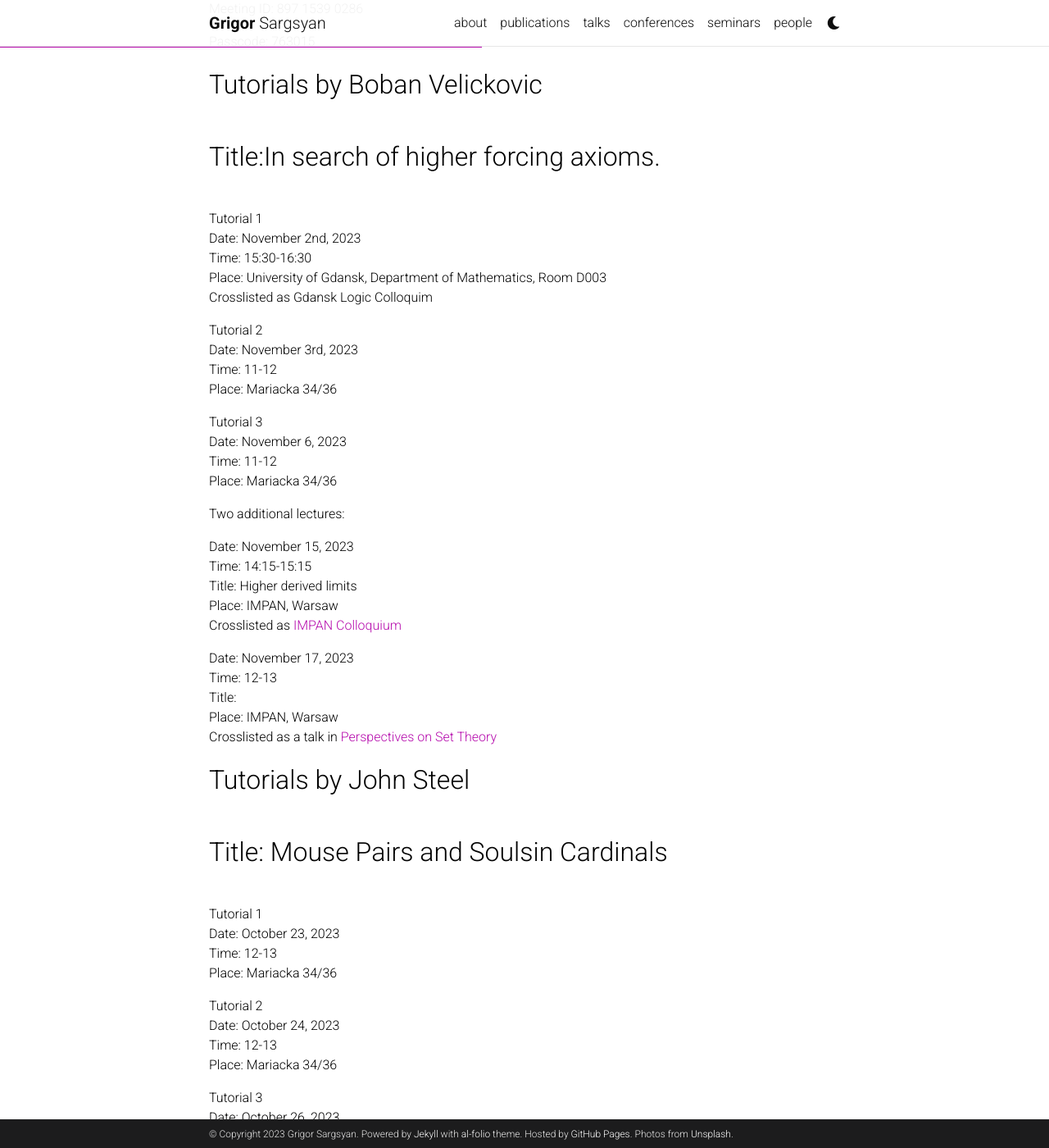
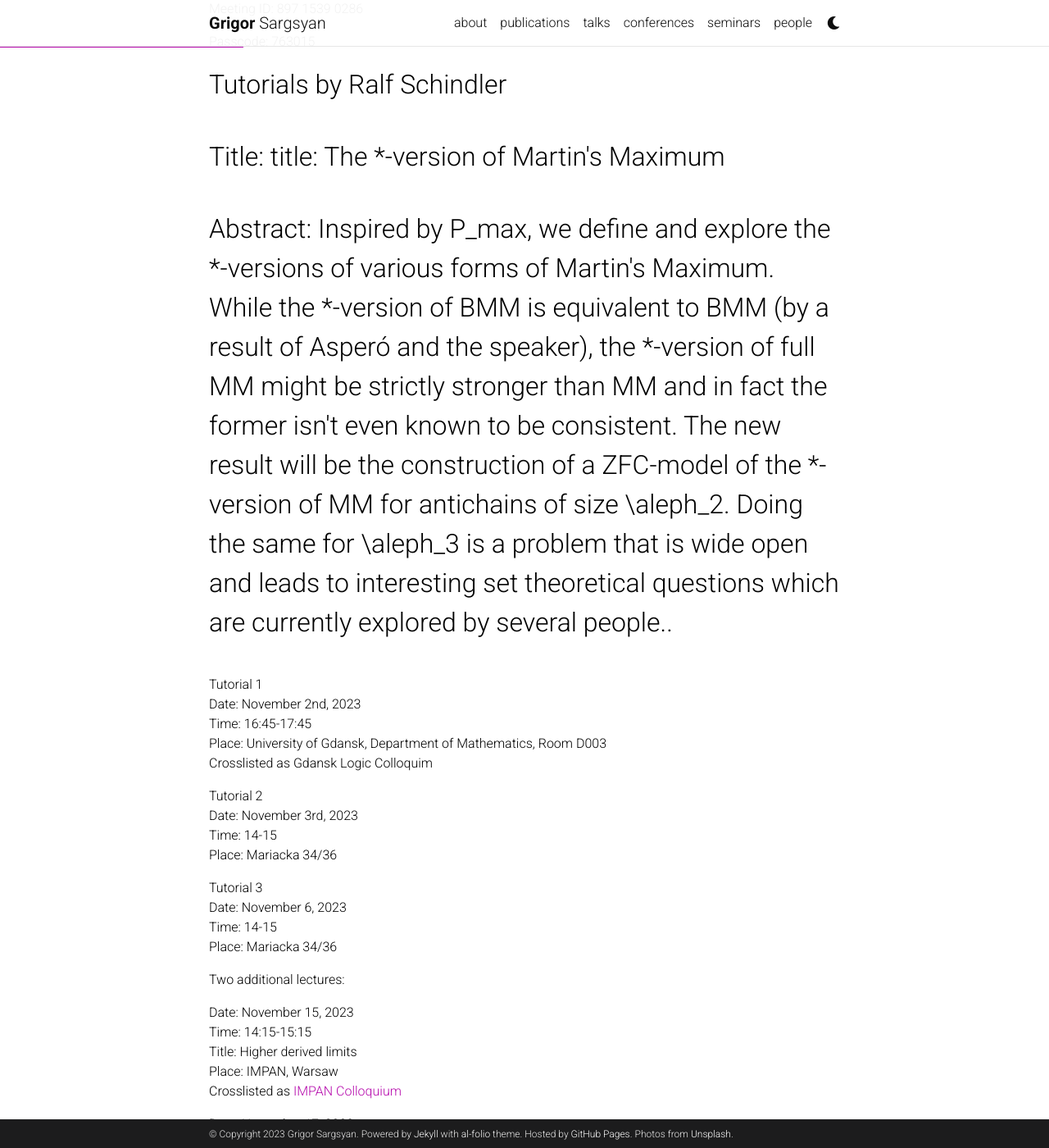
Before and after one commit to grigorsarg/grigorsarg.github.io, a Jekyll site: the page built from _seminars/BST.md, in a window 1280 px wide and 1400 px high, scrolled down 663 px. Shown: the whole window at 82% size. Built offline with Jekyll 4.4.1, drawn with Linux system fonts in a browser that asks for light colours; comment, search, counter and statistics services are not loaded; a style sheet for code colours, icons or effects is not loaded; some of the changed text lies outside the part shown.

Commit message:
Update BST.md

```diff
--- a/_seminars/BST.md
+++ b/_seminars/BST.md
@@ -27,6 +27,42 @@ Zoom Info:
 Meeting ID: 897 1539 0286
 
 Passcode: 763015
+
+<font size="+3"> Tutorials by Ralf Schindler</font> <br>
+<font size="+3"> Title:    title: The *-version of Martin's Maximum </font> <br>
+<font size="+3"> Abstract: Inspired by P_max, we define and explore the *-versions of various forms of Martin's Maximum. While the *-version of BMM is equivalent to BMM (by a result of Asperó and the speaker), the *-version of full MM might be strictly stronger than MM and in fact the former isn't even known to be consistent. The new result will be the construction of a ZFC-model of the *-version of MM for antichains of size \aleph_2. Doing the same for \aleph_3 is a problem that is wide open and leads to interesting set theoretical questions which are currently explored by several people..</font> <br>
+
+Tutorial 1<br>
+Date: November 2nd, 2023<br>
+Time: 16:45-17:45<br>
+Place:  University of Gdansk, Department of Mathematics, Room D003<br>
+Crosslisted as Gdansk Logic Colloquim<br>
+
+Tutorial 2<br>
+Date: November 3rd, 2023<br>
+Time: 14-15<br>
+Place: Mariacka 34/36<br>
+
+Tutorial 3<br>
+Date: November 6, 2023<br>
+Time: 14-15 <br>
+Place: Mariacka 34/36<br>
+
+Two additional lectures: <br>
+
+Date: November 15, 2023<br>
+Time: 14:15-15:15 <br>
+Title: Higher derived limits<br>
+Place: IMPAN, Warsaw<br>
+Crosslisted as <a href="https://sites.google.com/view/kolokwium/home">IMPAN Colloquium<a><br>
+
+Date: November 17, 2023<br>
+Time: 12-13 <br>
+Title: <br>
+Place: IMPAN, Warsaw<br>
+Crosslisted as a talk in <a href="https://grigorsarg.github.io/projects/Perspectives/">Perspectives on Set Theory<a><br>
+
+
 
 <font size="+3"> Tutorials by Boban Velickovic</font> <br>
 <font size="+3"> Title:In search of higher forcing axioms. </font> <br>
```
